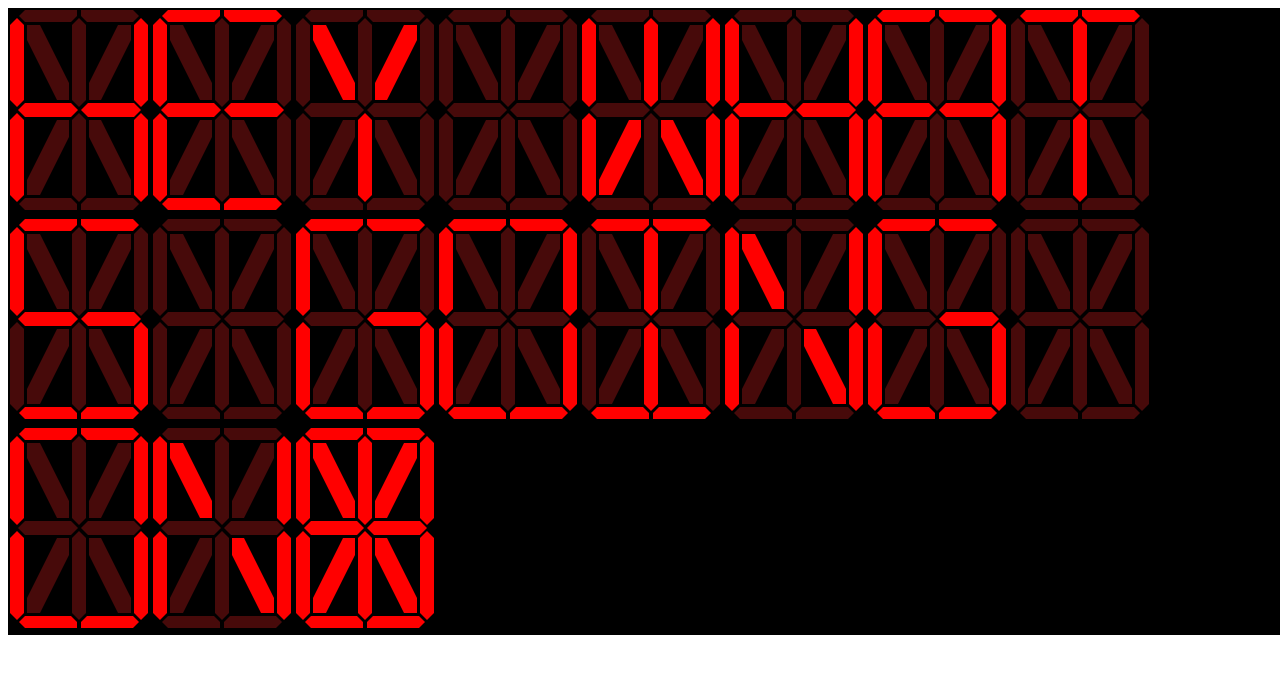
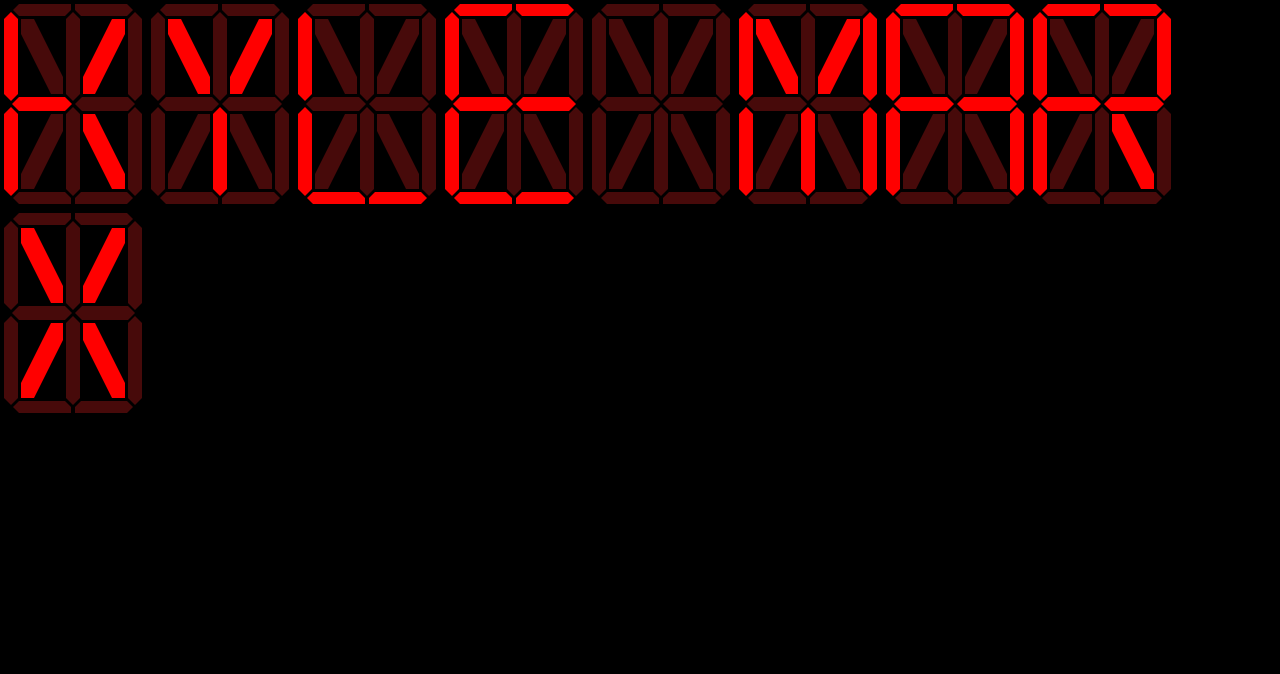
Before and after one commit to kylemarx86/digital-lettering, a plain HTML site: page index.html in a window 1280 px wide. Drawn offline with nearby package versions, Linux system fonts and the light colour scheme.

Commit message:
update styles to increase spacing around character and remove gap between characters wrapped to new lines.

```diff
--- a/script.js
+++ b/script.js
@@ -1,5 +1,5 @@
 $(document).ready(function(){
-    write_sentence("HEY WhaTS GoING ON?");
+    write_sentence("Kyle marx");
     // write_sentence("HEY");
 });
 
@@ -9,6 +9,26 @@ $(document).ready(function(){
  * Description: Stores values of SVG paths to create a full character
  */
 const LED_array = [
+    "M 19 4 L 71 4 L 71 10 L 65 16 L 19 16 L 13 10 Z", //1
+    "M 75 4 L 127 4 L 133 10 L 127 16 L 81 16 L 75 10 Z", //2
+    "M 128 19 L 135 12 L 142 19 L 142 94 L 135 101 L 128 94 Z", //3
+    "M 135 107 L 142 114 L 142 189 L 135 196 L 128 189 L 128 114 Z", //4
+    "M 81 192 L 127 192 L 133 198 L 127 204 L 75 204 L 75 198 Z", //5
+    "M 19 192 L 65 192 L 71 198 L 71 204 L 19 204 L 13 198 Z", //6
+    "M 11 107 L 18 114 L 18 189 L 11 196 L 4 189 L 4 114 Z", //7
+    "M 4 19 L 11 12 L 18 19 L 18 94 L 11 101 L 4 94 Z", //8
+
+    "M 66 19 L 73 12 L 80 19 L 80 94 L 73 101 L 66 94 Z", //9
+    "M 112 19 L 125 19 L 125 34 L 95 94 L 83 94 L 83 77 Z", //10
+    "M 82 97 L 128 97 L 135 104 L 128 111 L 82 111 L 75 104 Z", //11
+    "M 83 114 L 95 114 L 125 174 L 125 189 L 112 189 L 83 131 Z", //12
+    "M 73 107 L 80 114 L 80 189 L 73 196 L 66 189 L 66 114 Z", //13
+    "M 51 114 L 63 114 L 63 131 L 34 189 L 21 189 L 21 174 Z", //14
+    "M 19 97 L 65 97 L 72 104 L 65 111 L 19 111 L 12 104 Z", //15
+    "M 21 19 L 34 19 L 63 77 L 63 94 L 51 94 L 21 34 Z", //16
+];
+
+const old_LED_array = [
     "M 17 2 L 69 2 L 69 8 L 63 14 L 17 14 L 11 8 Z",    //1
     "M 73 2 L 125 2 L 131 8 L 125 14 L 79 14 L 73 8 Z", //2
     "M 126 17 L 133 10 L 140 17 L 140 92 L 133 99 L 126 92 Z",  //3
@@ -22,6 +42,7 @@ const LED_array = [
     "M 110 17 L 123 17 L 123 32 L 93 92 L 81 92 L 81 75 Z", //10
     "M 80 95 L 126 95 L 133 102 L 126 109 L 80 109 L 73 102 Z", //11
     "M 81 112 L 93 112 L 123 172 L 123 187 L 110 187 L 81 129 Z",    //12
+
     "M 71 105 L 78 112 L 78 187 L 71 194 L 64 187 L 64 112 Z",  //13
     "M 49 112 L 61 112 L 61 129 L 32 187 L 19 187 L 19 172 Z",  //14
     "M 17 95 L 63 95 L 70 102 L 63 109 L 17 109 L 10 102 Z",    //15
@@ -171,7 +192,7 @@ function light_LEDs(char_to_write){
     // var $svg = $('<svg>').attr("height", "204").attr("width", "143");
     var $svg = $('<svg>');
     var $scale = 1;
-    var $g = $('<g>').attr("transform", `scale(${$scale} ${$scale})`);
+    var $g = $('<g>').attr("transform", `scale(${$scale} ${$scale})`);  // not sure if g element is needed after all. might be able to more effectively change size through css
 
     // creates all LEDs in character
     for(var i = 0; i < 16; i++){
--- a/style.scss
+++ b/style.scss
@@ -1,30 +1,44 @@
 @use 'sass:math';
 
-$char-width-height-ratio: math.div(143px, 205px);
-$char-ht: 205px;
+$char-width-height-ratio: math.div(147px, 209px);
+$char-ht: 209px;
 $char-w: $char-ht * $char-width-height-ratio;
 
 $led-lit-color: red;
 $led-unlit-color: rgb(71, 10, 10); // utilize this variable // was transparent before
 
-.container{
-    position: absolute;
+* {
+    margin: 0;
+}
+
+body {
+    background-color: black;
+}
+
+div.container{
+    display: flex;
+    flex-wrap: wrap;
+    height: $char-ht;
     width: 100%;
-    background-color: black; // change back to black when testing completed
+    background-color: black;
+    margin: 0;
   }
 .char {
+    display: inline-block;
     position: relative;
-    display: inline-block;
     background-color: black;
     height: $char-ht;
     width: $char-w;
 }
 
 svg {
-    position: relative;
     display: inline-block;
     height: $char-ht;
     width: $char-w;
+}
+
+g {
+    display: inline-block;
 }
 
 path {
```
Also changed, not shown: index.html (+0 -1 lines), style.css, 1 other file.
